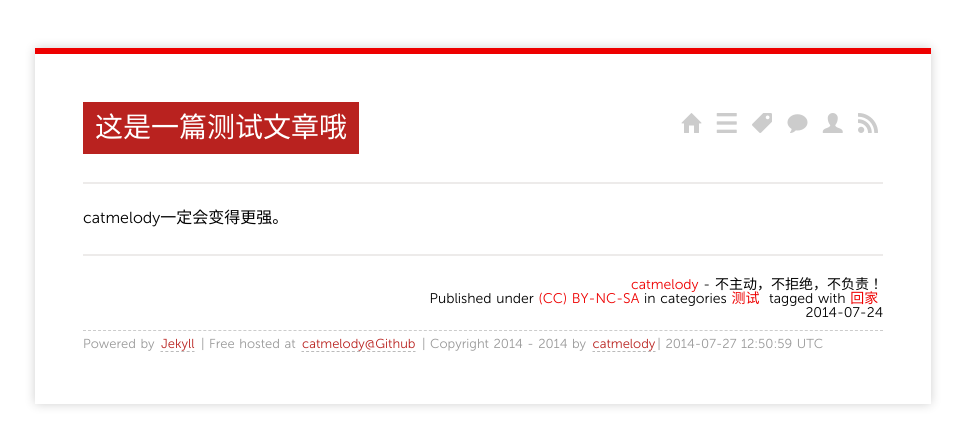
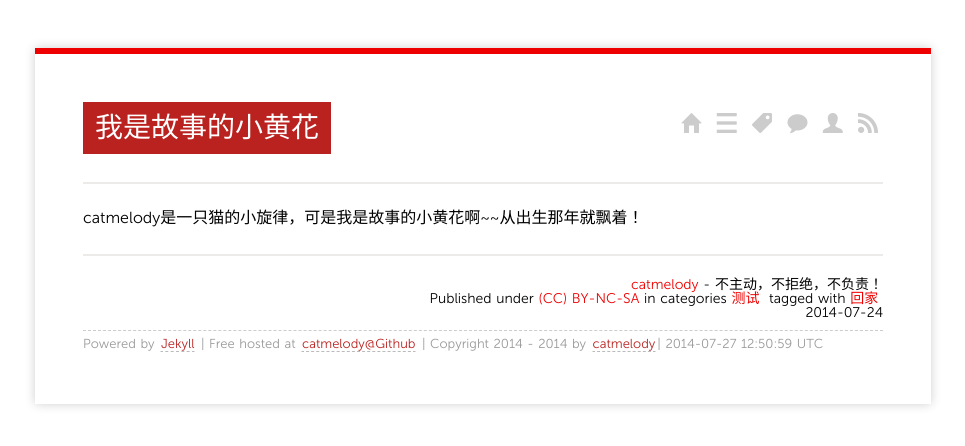
Before and after one commit to catmelody/blog, a Jekyll site: the page built from _posts/2014/2014-07-24-test-tags.md, in a window 1280 px wide. Shown: the top 446 px of the page, without its empty margins (157-1122 px from the left). Built offline with Jekyll 4.4.1, drawn with Linux system fonts in a browser that asks for light colours; nearby versions of some CDN libraries; Markdown is read by kramdown in place of the engine named in the settings; comment, search, counter and statistics services are not loaded.

Commit message:
Update 2014-07-24-test-tags.md

```diff
--- a/_posts/2014/2014-07-24-test-tags.md
+++ b/_posts/2014/2014-07-24-test-tags.md
@@ -1,10 +1,10 @@
 ---
 layout: post
-title: 这是一篇测试文章哦
+title: 我是故事的小黄花
 categories:
 - 测试
 tags:
 - 回家
 ---
 
-catmelody一定会变得更强。
+catmelody是一只猫的小旋律，可是我是故事的小黄花啊~~从出生那年就飘着！
```
